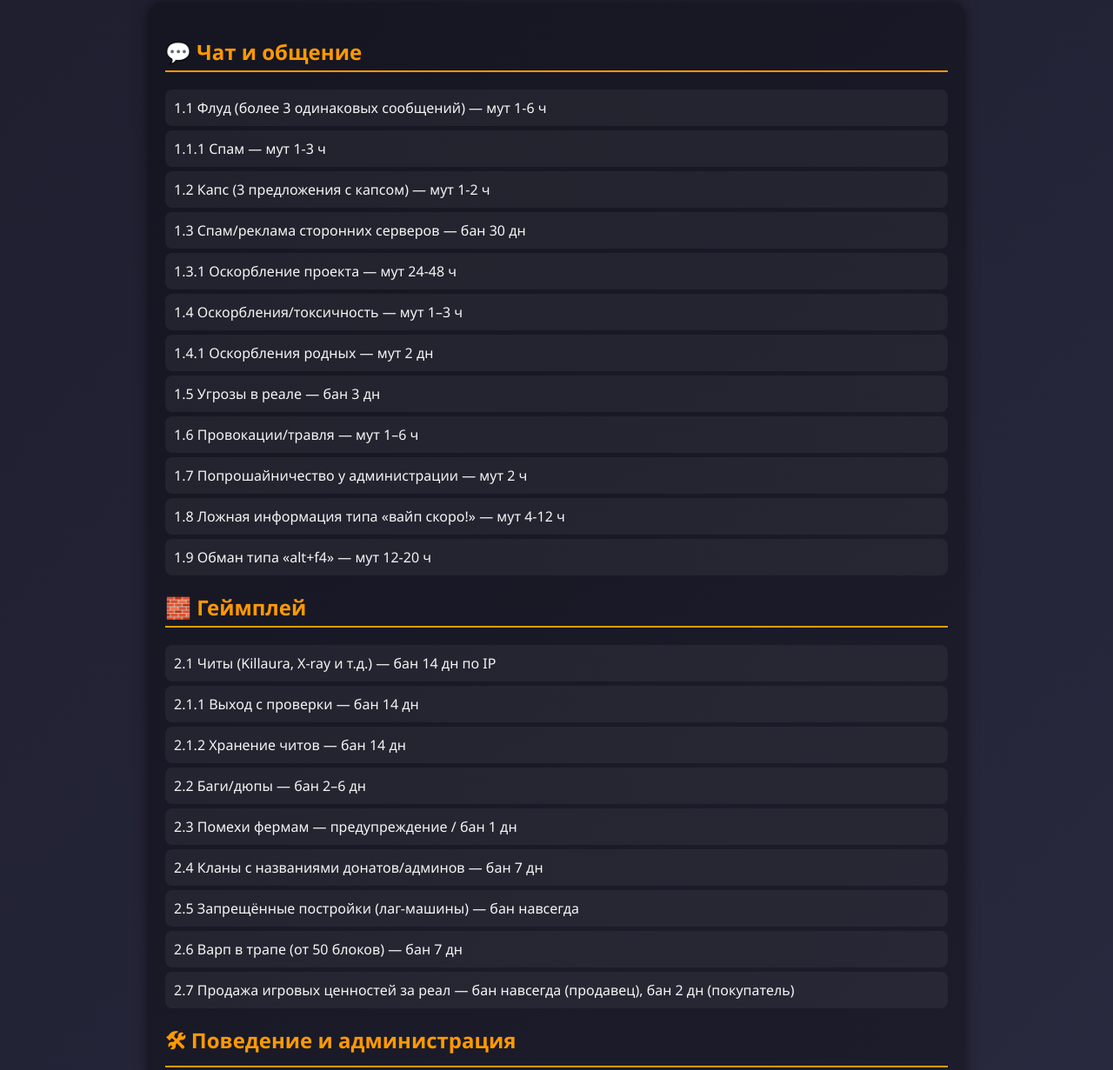
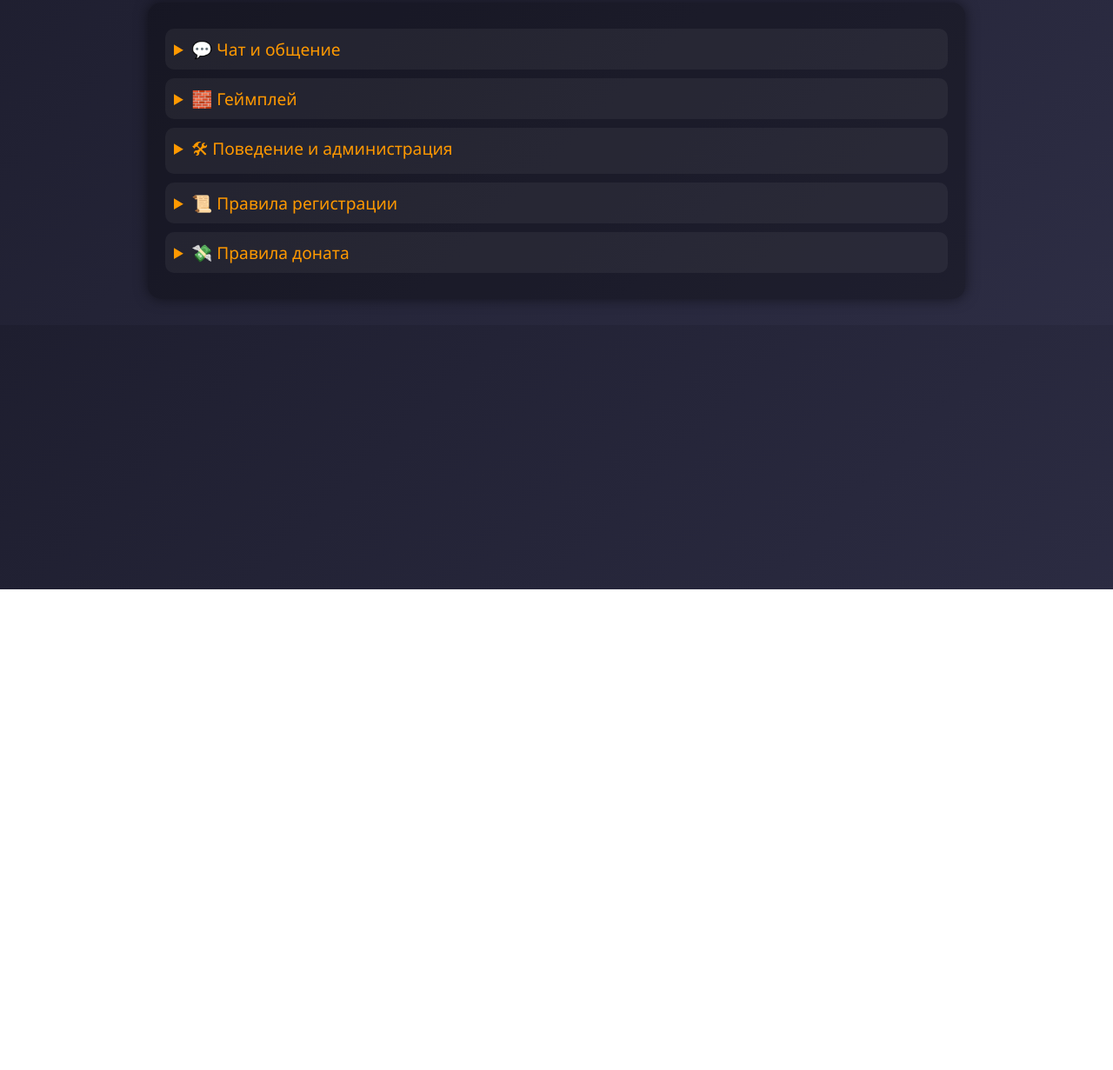
Before and after one commit to Alswayy/mantimerules, a plain HTML site: page index.html in a window 1280 px wide. Shown: the part 122-1353 px from the top of the page at 87% size. After the commit the page ends 800 px from the top, so only its background shows below. Drawn offline with Linux system fonts and the light colour scheme.

Commit message:
index.html

```diff
--- a/index.html
+++ b/index.html
@@ -31,31 +31,32 @@
         border-radius: 15px;
         box-shadow: 0 0 15px rgba(0,0,0,0.5);
     }
-    h2 {
+    details {
+        margin: 10px 0;
+        background: rgba(255,255,255,0.05);
+        border-radius: 10px;
+        padding: 10px;
+        transition: background 0.3s;
+    }
+    details:hover {
+        background: rgba(255,255,255,0.1);
+    }
+    summary {
+        font-size: 1.2em;
         color: #ff9900;
-        border-bottom: 2px solid #ff9900;
-        padding-bottom: 5px;
+        cursor: pointer;
+        outline: none;
     }
     ul {
         list-style: none;
-        padding: 0;
+        padding-left: 15px;
+        margin-top: 10px;
     }
     li {
-        background: rgba(255,255,255,0.05);
+        background: rgba(0,0,0,0.2);
         margin: 5px 0;
-        padding: 10px;
+        padding: 8px;
         border-radius: 8px;
-        transition: background 0.3s;
-    }
-    li:hover {
-        background: rgba(255,255,255,0.1);
-    }
-    .important {
-        background: rgba(255,0,0,0.2);
-        padding: 10px;
-        border-radius: 10px;
-        margin-top: 15px;
-        font-weight: bold;
     }
 </style>
 </head>
@@ -64,66 +65,49 @@
     <h1>Правила сервера Mantime</h1>
 </header>
 <section>
-    <h2>💬 Чат и общение</h2>
+    <details>
+        <summary>💬 Чат и общение</summary>
         <ul>
-        <li>1.1 Флуд (более 3 одинаковых сообщений) — мут 1-6 ч</li>
-        <li>1.1.1 Спам — мут 1-3 ч</li>
-        <li>1.2 Капс (3 предложения с капсом) — мут 1-2 ч</li>
-        <li>1.3 Спам/реклама сторонних серверов — бан 30 дн</li>
-        <li>1.3.1 Оскорбление проекта — мут 24-48 ч</li>
-        <li>1.4 Оскорбления/токсичность — мут 1–3 ч</li>
-        <li>1.4.1 Оскорбления родных — мут 2 дн</li>
-        <li>1.5 Угрозы в реале — бан 3 дн</li>
-        <li>1.6 Провокации/травля — мут 1–6 ч</li>
-        <li>1.7 Попрошайничество у администрации — мут 2 ч</li>
-        <li>1.8 Ложная информация типа «вайп скоро!» — мут 4-12 ч</li>
-        <li>1.9 Обман типа «alt+f4» — мут 12-20 ч</li>
+            <li>Флуд — мут 1-6 ч</li>
+            <li>Спам — мут 1-3 ч</li>
+            <li>Капс — мут 1-2 ч</li>
+            <li>Реклама — бан 30 дн</li>
+            <li>Оскорбления — мут 1–3 ч</li>
         </ul>
-
-    <h2>🧱 Геймплей</h2>
+    </details>
+    <details>
+        <summary>🧱 Геймплей</summary>
         <ul>
-        <li>2.1 Читы (Killaura, X-ray и т.д.) — бан 14 дн по IP</li>
-        <li>2.1.1 Выход с проверки — бан 14 дн</li>
-        <li>2.1.2 Хранение читов — бан 14 дн</li>
-        <li>2.2 Баги/дюпы — бан 2–6 дн</li>
-        <li>2.3 Помехи фермам — предупреждение / бан 1 дн</li>
-        <li>2.4 Кланы с названиями донатов/админов — бан 7 дн</li>
-        <li>2.5 Запрещённые постройки (лаг-машины) — бан навсегда</li>
-        <li>2.6 Варп в трапе (от 50 блоков) — бан 7 дн</li>
-        <li>2.7 Продажа игровых ценностей за реал — бан навсегда (продавец), бан 2 дн (покупатель)</li>
+            <li>Читы — бан 14 дн по IP</li>
+            <li>Баги/дюпы — бан 2–6 дн</li>
+            <li>Запрещённые постройки — бан навсегда</li>
+            <li>Варп в трапе — бан 7 дн</li>
         </ul>
-
-    <h2>🛠 Поведение и администрация</h2>
+    </details>
+    <details>
+        <summary>🛠 Поведение и администрация</summary>
         <ul>
-        <li>3.1 Неадекватное поведение с администрацией — бан 2–6 ч</li>
-        <li>3.2 Имитация ника/скина админа — бан 7 дн</li>
-        <li>3.3 Ложные жалобы — мут 1 ч / бан 30 мин</li>
-        <li>3.4 Обход наказаний (альт-аккаунты) — бан IP навсегда</li>
-        <li>3.6 Постройки с порнографией — бан 1 дн</li>
-        <li>3.7 Скины с непристойным контентом — бан 4 дн</li>
+            <li>Неадекватное поведение с администрацией — бан 2–6 ч</li>
+            <li>Имитация ника админа — бан 7 дн</li>
+            <li>Обход наказаний — бан IP навсегда</li>
         </ul>
-
-    <div class="important">
-        С регистрацией на сервере вы соглашаетесь с правилами. Администрация вправе менять сроки наказаний и правила без уведомления.
-    </div>
-
-    <h2>📜 Правила регистрации</h2>
+    </details>
+    <details>
+        <summary>📜 Правила регистрации</summary>
         <ul>
             <li>Уникальный ник — бан за повтор</li>
-        <li>Запрещены оскорбительные ники — бан</li>
-        <li>Пароль от 8 символов, сложный</li>
-        <li>Не использовать простые пароли</li>
-        <li>Запрещено использовать чужие ники — бан</li>
-        <li>Вы несёте ответственность за аккаунт</li>
+            <li>Оскорбительные ники — бан</li>
+            <li>Пароль сложный и от 8 символов</li>
         </ul>
-
-    <h2>💸 Правила доната</h2>
+    </details>
+    <details>
+        <summary>💸 Правила доната</summary>
         <ul>
             <li>Возврат средств невозможен</li>
             <li>Донат не освобождает от правил</li>
             <li>Чарджбэк = бан навсегда</li>
-        <li>Администрация не несёт ответственности за утрату доступа</li>
         </ul>
+    </details>
 </section>
 </body>
 </html>
```
Lines whose indentation alone changed are shown as unchanged.
